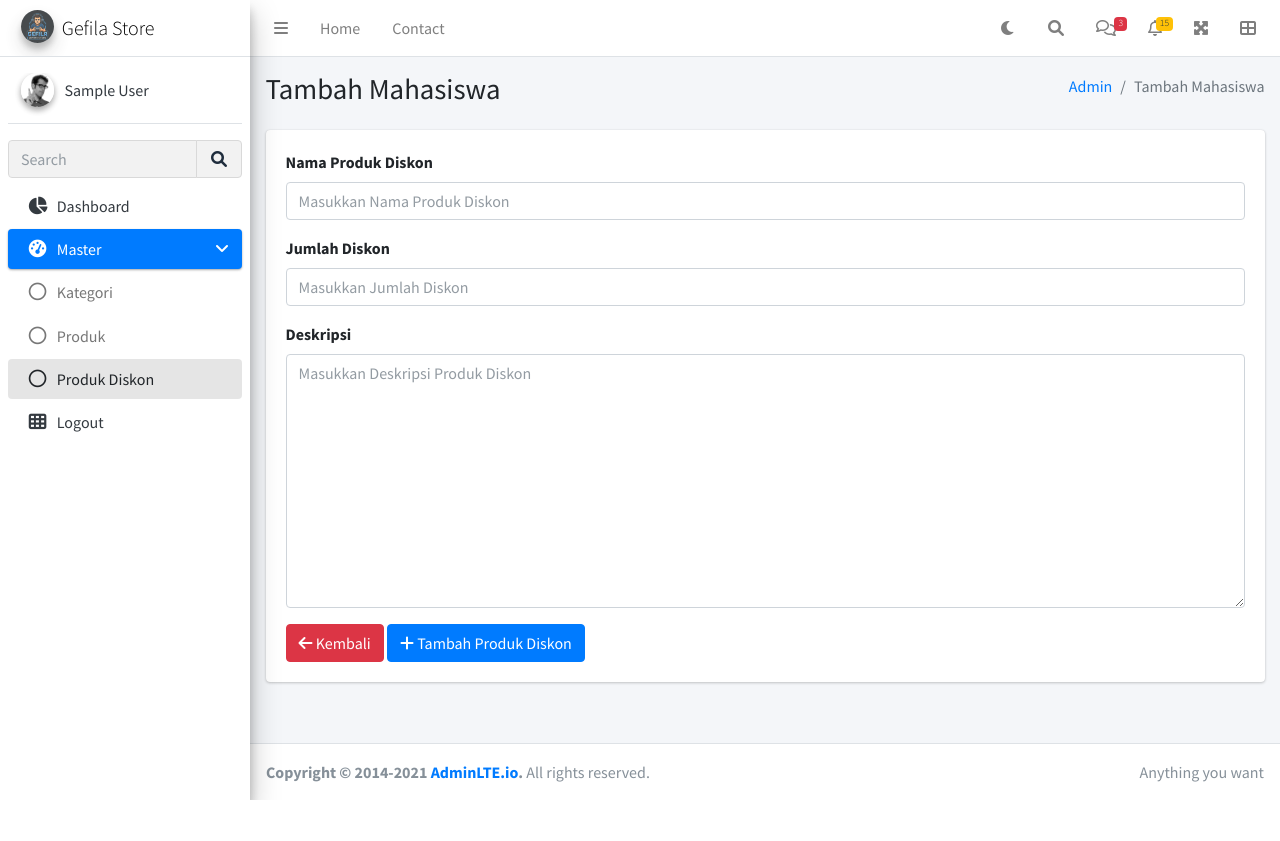
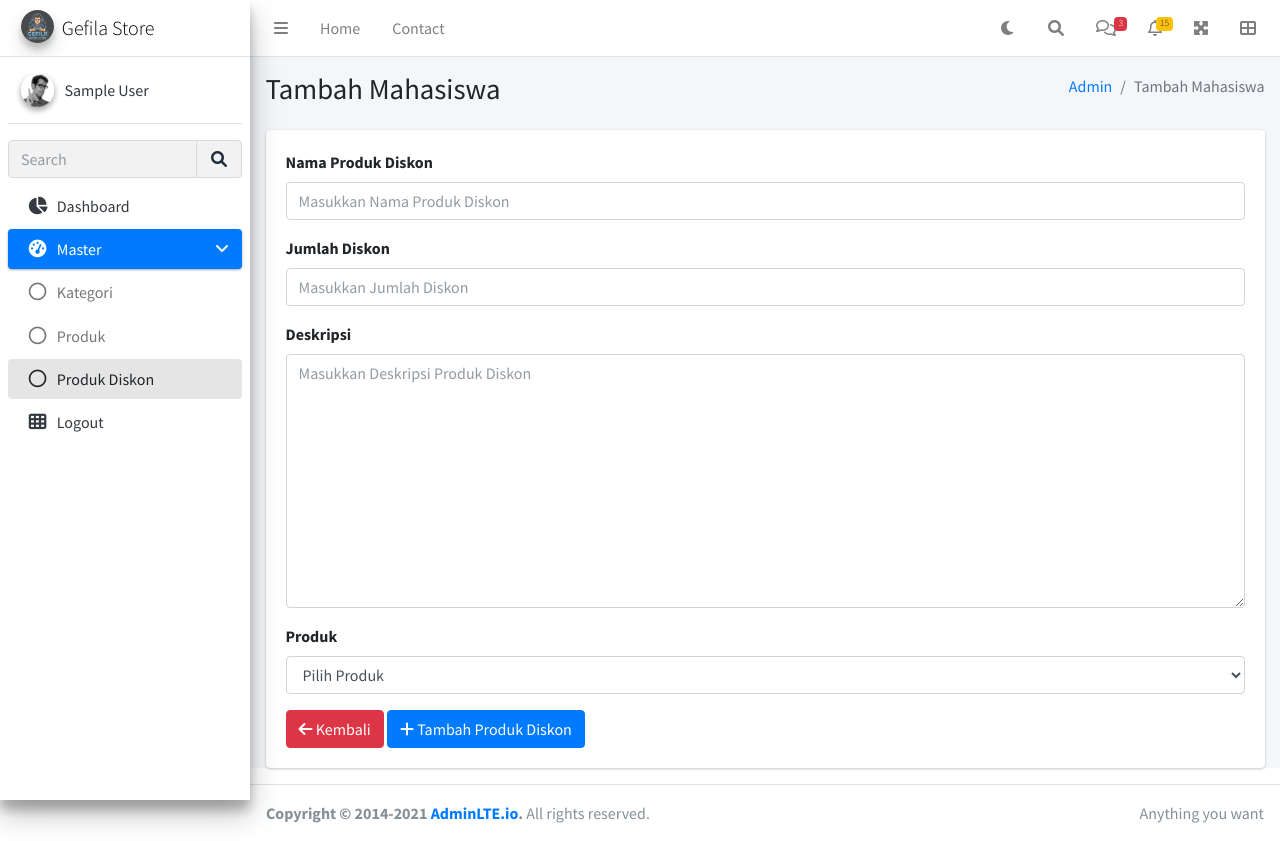
Before and after one commit to Gefila/MeowMart, a CodeIgniter app: page /pwb_2211500085/admin/produk_diskon/tambah in a window 1280 px wide. Before the commit the page ends 800 px from the top, so only its background shows below. Run offline with CodeIgniter, Linux system fonts and the light colour scheme; the visitor is signed in with stand-in values (Sample User, id 1); data that the repository does not hold is empty; some libraries are stand-ins or nearby versions.

Commit message:
feat: add product selection to discount forms and update model queries

```diff
--- a/application/controllers/administrator/Produk_diskon_Controller.php
+++ b/application/controllers/administrator/Produk_diskon_Controller.php
@@ -9,6 +9,7 @@ class Produk_diskon_Controller extends CI_Controller
         parent::__construct();
         is_admin_logged_in();
         $this->load->model('Produk_diskon_Model');
+        $this->load->model('Produk_Model');
     }
 
     public function index()
@@ -40,10 +41,13 @@ class Produk_diskon_Controller extends CI_Controller
         $this->form_validation->set_rules('jumlah_produk_diskon', 'Jumlah Diskon', 'required', [
             'required' => 'Jumlah Diskon tidak boleh kosong'
         ]);
+        $this->form_validation->set_rules('produk', 'Produk', 'required', [
+            'required' => 'Produk tidak boleh kosong'
+        ]);
         if ($this->form_validation->run() !== FALSE) {
             $this->__simpan_produk_diskon();
         } else {
-            $data['list_kategori'] = $this->Produk_diskon_Model->get_all();
+            $data['list_produk'] = $this->Produk_Model->get_all();
             $this->load->view('administrator/templates/header', $data);
             $this->load->view('administrator/templates/sidebar', $data);
             $this->load->view('administrator/diskon/tambah_diskon', $data);
@@ -57,6 +61,7 @@ class Produk_diskon_Controller extends CI_Controller
             'nama' => ucwords($this->input->post('nama_produk_diskon')),
             'jumlah_diskon' => $this->input->post('jumlah_produk_diskon'),
             'deskripsi' => ucfirst($this->input->post('deskripsi_produk_diskon')),
+            'produk_id' => $this->input->post('produk'),
         ];
 
         $simpan = $this->Produk_diskon_Model->tambah($data);
@@ -128,6 +133,11 @@ class Produk_diskon_Controller extends CI_Controller
         $this->form_validation->set_rules('jumlah_produk_diskon', 'Jumlah Diskon', 'required', [
             'required' => 'Jumlah Diskon tidak boleh kosong'
         ]);
+        $this->form_validation->set_rules('produk', 'Produk', 'required', [
+            'required' => 'Produk tidak boleh kosong'
+        ]);
+        $data['list_produk'] = $this->Produk_Model->get_all();
+
         if ($this->form_validation->run() !== FALSE) {
             $this->__update_produk_diskon($id);
         } else {
@@ -144,6 +154,7 @@ class Produk_diskon_Controller extends CI_Controller
             'nama' => ucwords($this->input->post('nama_produk_diskon')),
             'jumlah_diskon' => $this->input->post('jumlah_produk_diskon'),
             'deskripsi' => ucfirst($this->input->post('deskripsi_produk_diskon')),
+            'produk_id' => $this->input->post('produk'),
         ];
 
         $update = $this->Produk_diskon_Model->ubah($id, $data);
--- a/application/models/Produk_diskon_Model.php
+++ b/application/models/Produk_diskon_Model.php
@@ -5,7 +5,10 @@ class Produk_diskon_Model extends CI_Model{
     private $_table = "produk_diskon";
 
     public function get_all(){
-        $query = $this->db->get($this->_table);
+        $this->db->select('produk_diskon.id_diskon, produk_diskon.nama, produk_diskon.jumlah_diskon, produk_diskon.deskripsi, produk_diskon.produk_id, produk.nama as pd_nama');
+        $this->db->from($this->_table);
+        $this->db->join('produk', 'produk.id_produk = produk_diskon.produk_id');
+        $query = $this->db->get();
         return $query->result_array();
     }
 
--- a/application/views/administrator/diskon/index.php
+++ b/application/views/administrator/diskon/index.php
@@ -35,6 +35,7 @@
                 <th>Nama</th>
                 <th>Jumlah</th>
                 <th>Deskripsi</th>
+                <th>Produk</th>
               </tr>
             </thead>
             <tbody>
@@ -51,6 +52,9 @@
                   </td>
                   <td>
                     <?= $produk_diskon['deskripsi']; ?>
+                  </td>
+                  <td>
+                    <?= $produk_diskon['pd_nama']; ?>
                   </td>
                   <td>
                     <a href="<?= base_url('admin/produk_diskon/ubah/') . $produk_diskon['id_diskon']; ?>" class="btn btn-primary btn-sm"><i class="fa fa-edit"></i> Edit</a>
--- a/application/views/administrator/diskon/tambah_diskon.php
+++ b/application/views/administrator/diskon/tambah_diskon.php
@@ -36,6 +36,15 @@
   						<label for="deskripsi_produk_diskon">Deskripsi</label>
   						<textarea class="form-control" rows="10" col="30" name="deskripsi_produk_diskon" id="deskripsi_produk_diskon" placeholder="Masukkan Deskripsi Produk Diskon"></textarea>
   					</div>
+  					<div class="form-group">
+  						<label for="produk">Produk</label>
+  						<select class="form-control select2" name="produk" id="produk">
+  							<option value="">Pilih Produk</option>
+  							<?php foreach ($list_produk as $produk) : ?>
+  								<option value="<?= $produk['id_produk'] ?>"><?= $produk['pd_nama'] ?></option>
+  							<?php endforeach; ?>
+  						</select>
+  					</div>
   					<div>
   						<a href="<?= base_url('admin/produk_diskon') ?>" class="btn btn-danger">
   							<i class="fa fa-arrow-left"></i> Kembali
```
Also changed, not shown: application/views/administrator/diskon/ubah_diskon.php (+9 -0 lines).
